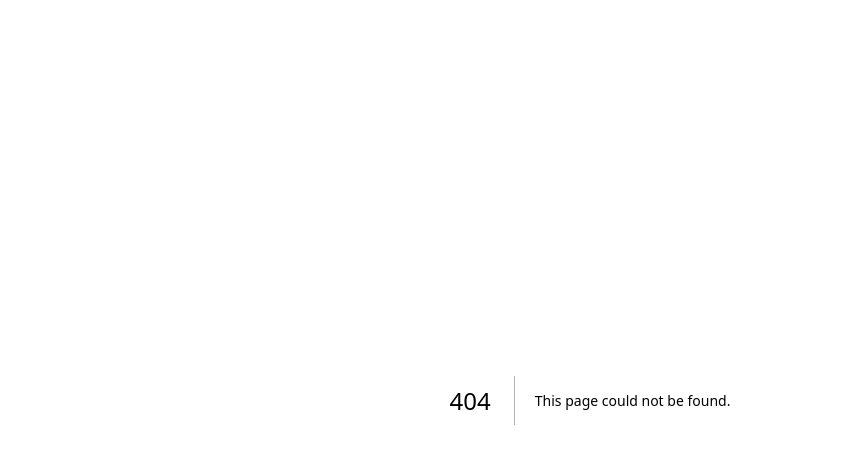
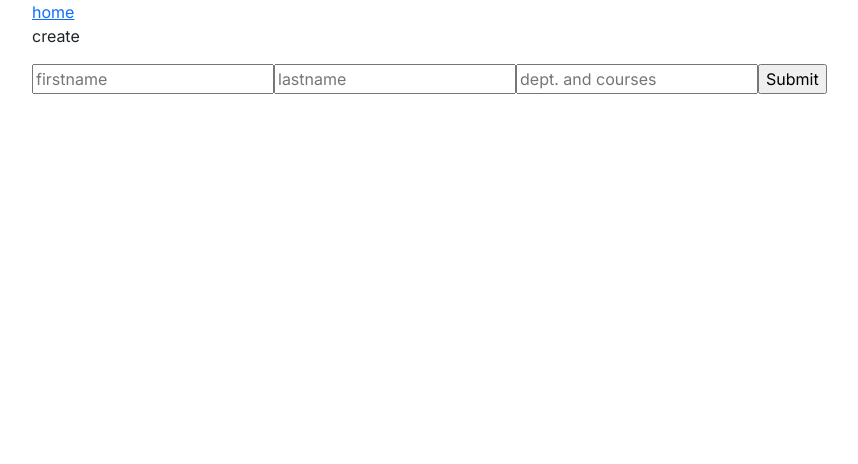
Before and after one commit to Nxttyy/rate-my-professor-aastu, a Next.js app: page /addEditProf/new in a window 1280 px wide. Before the commit this address had no page. Shown: the top 464 px of the page, without its empty margins (50-908 px from the left). Built offline with nearby package versions, Linux system fonts and the light colour scheme.

Commit message:
home, browse(prof-list), prof-detail, add-prof, edit-prof routing

```diff
--- a/package.json
+++ b/package.json
@@ -10,6 +10,7 @@
   },
   "dependencies": {
     "@telegram-apps/sdk": "^1.0.0",
+    "bootstrap": "^5.3.3",
     "next": "14.2.4",
     "react": "^18",
     "react-dom": "^18"
--- /dev/null
+++ b/src/app/addEditProf/[profId]/page.tsx
@@ -0,0 +1,39 @@
+'use client';
+
+import { useParams } from 'next/navigation';
+
+export default function addEditProf() {
+    const { profId } = useParams();
+    if (profId == "new") {
+
+        return (
+            <div>
+
+                <p>create</p>
+                <form>
+                    <input type="text" placeholder="firstname" />
+                    <input type="text" placeholder="lastname" />
+                    <input type="text" placeholder="dept. and courses" />
+                    <input type="submit" />
+                </form>
+            </div>
+        )
+
+    } else {
+
+        return (
+            <div>
+                <p>{profId}</p>
+                <p>edit</p>
+                <form>
+                    <input type="text" placeholder="firstname" />
+                    <input type="text" placeholder="lastname" />
+                    <input type="text" placeholder="dept. and courses" />
+                    <input type="submit" />
+                </form>
+            </div>
+        )
+    }
+
+
+}
--- a/src/app/layout.tsx
+++ b/src/app/layout.tsx
@@ -3,6 +3,8 @@ import { Inter } from 'next/font/google';
 import './globals.css';
 import './page.module.css';
 import Script from 'next/script';
+import  "bootstrap/dist/css/bootstrap.min.css";
+import Link from 'next/link';
 
 const inter = Inter({ subsets: ['latin'] });
 
@@ -11,7 +13,11 @@ export const metadata: Metadata = {
   description: 'Grate your AASTU profs.',
 };
 
-
+function Nav(){
+  return (
+    <Link href="/">home</Link>
+  )
+}
 
 export default function RootLayout({
   children,
@@ -27,7 +33,7 @@ export default function RootLayout({
           strategy="beforeInteractive"
         />
       </head>
-      <body className={`${inter.className} container`}>{children}</body>
+      <body className={`${inter.className} container `}><Nav />{children}</body>
     </html>
   );
 }
```
Also changed, not shown: src/app/_components/callForAction.tsx (added, +12 -0 lines), src/app/_components/landing.tsx (added, +16 -0 lines), src/app/browse/page.tsx (added, +14 -0 lines), src/app/browse/profCard.tsx (added, +11 -0 lines), src/app/detail/[profId]/page.tsx (added, +16 -0 lines), src/app/detail/[profId]/profDetaiCard.tsx (added, +13 -0 lines), src/app/page.tsx (+13 -10 lines), 1 other file (tests, documents, lock files or other folders).
